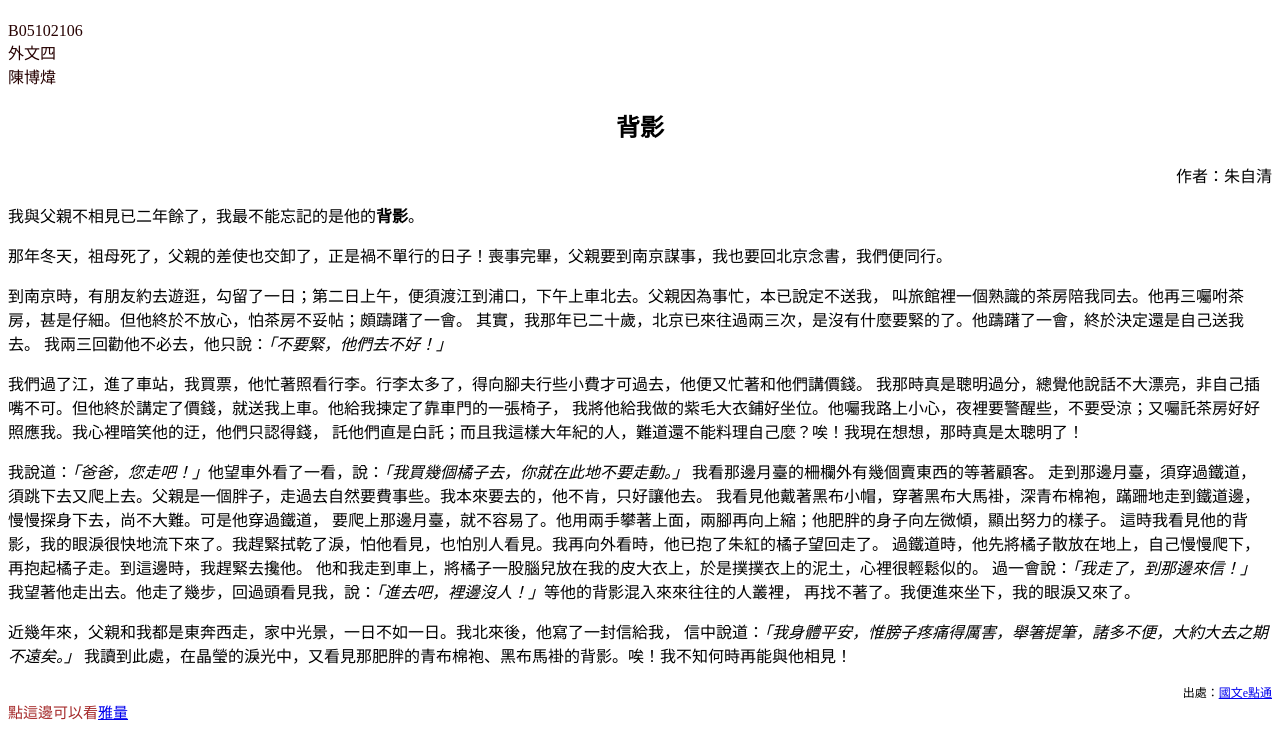
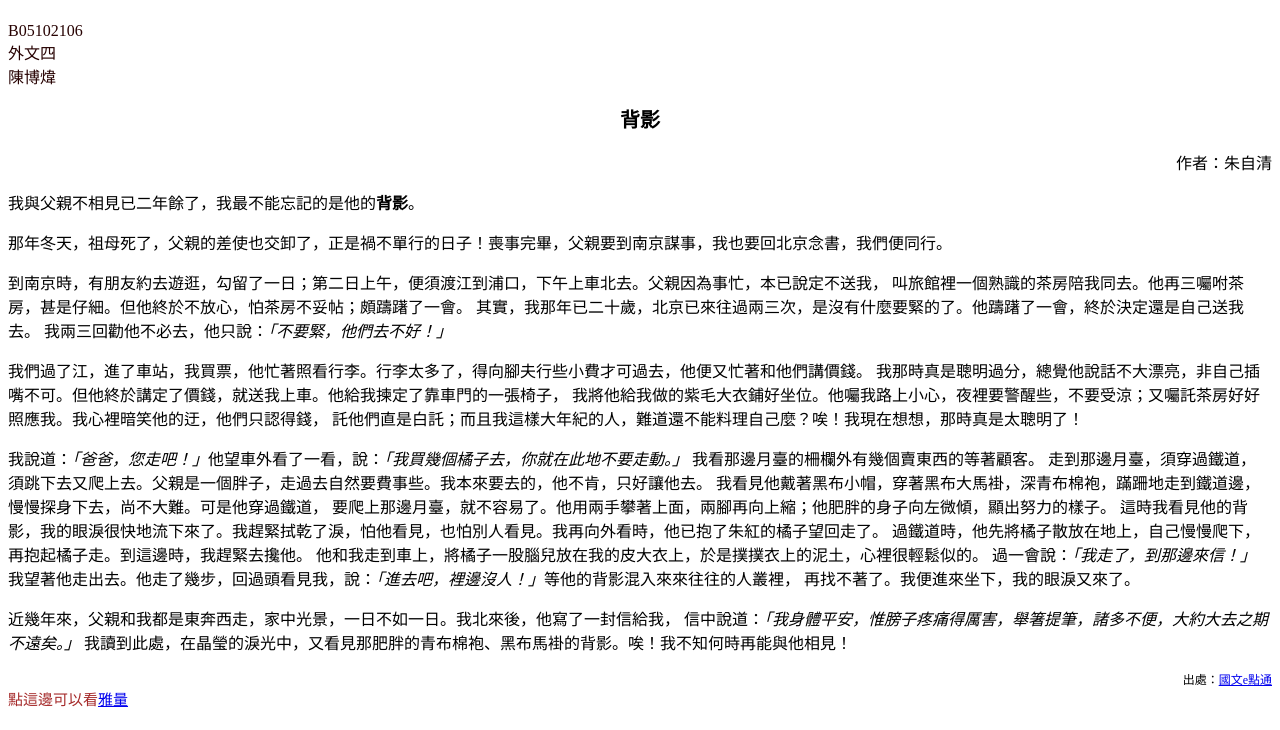
Before and after one commit to b05102106/another, a plain HTML site: page index.html in a window 1280 px wide. Shown: the part 95-825 px from the top of the page. Drawn offline with Linux system fonts and the light colour scheme.

Commit message:
Update index.html

```diff
--- a/index.html
+++ b/index.html
@@ -4,8 +4,10 @@
 <head>
     <title>Ray</title>
     <style>
-        h2{
+        h2 {
             font-weight: bold;
+            font-size: 20px;
+            text-align: center;
         }
         #header {
             font-size: 16px;
@@ -18,12 +20,6 @@
             text-align: left;
             color: rgb(39, 2, 2);
         }
-
-        #art_title {
-            font-size: 16px;
-            text-align: center;
-        }
-
         #art_author {
             text-align: right;
 
```
